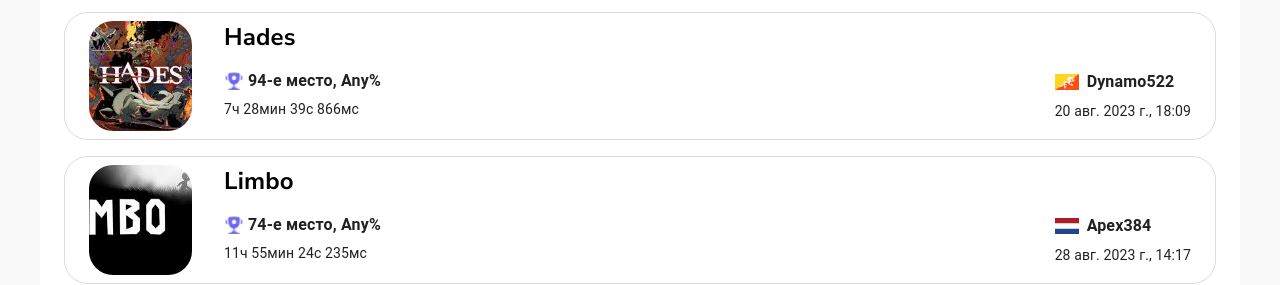
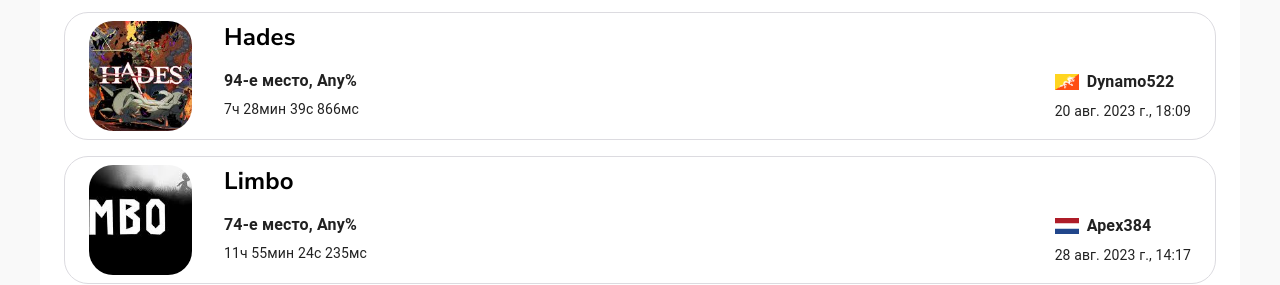
Before and after one commit to rndtrash/speedrunru, a React (Vite) app in the folder frontend/: page / in a window 1280 px wide. Shown: the part 578-863 px from the top of the page. Built offline with nearby package versions, Linux system fonts and the light colour scheme.

Commit message:
Удалён кубок.

```diff
--- a/frontend/src/components/GamesLatest.jsx
+++ b/frontend/src/components/GamesLatest.jsx
@@ -18,7 +18,7 @@
         case 3:
             return '/assets/trophy/bronzeTrophy.png';
         default:
-            return '/assets/trophy/anotherCup.png';
+            return null;
     }
 }
 
```
Also changed, not shown: frontend/public/assets/trophy/anotherCup.png (deleted).
